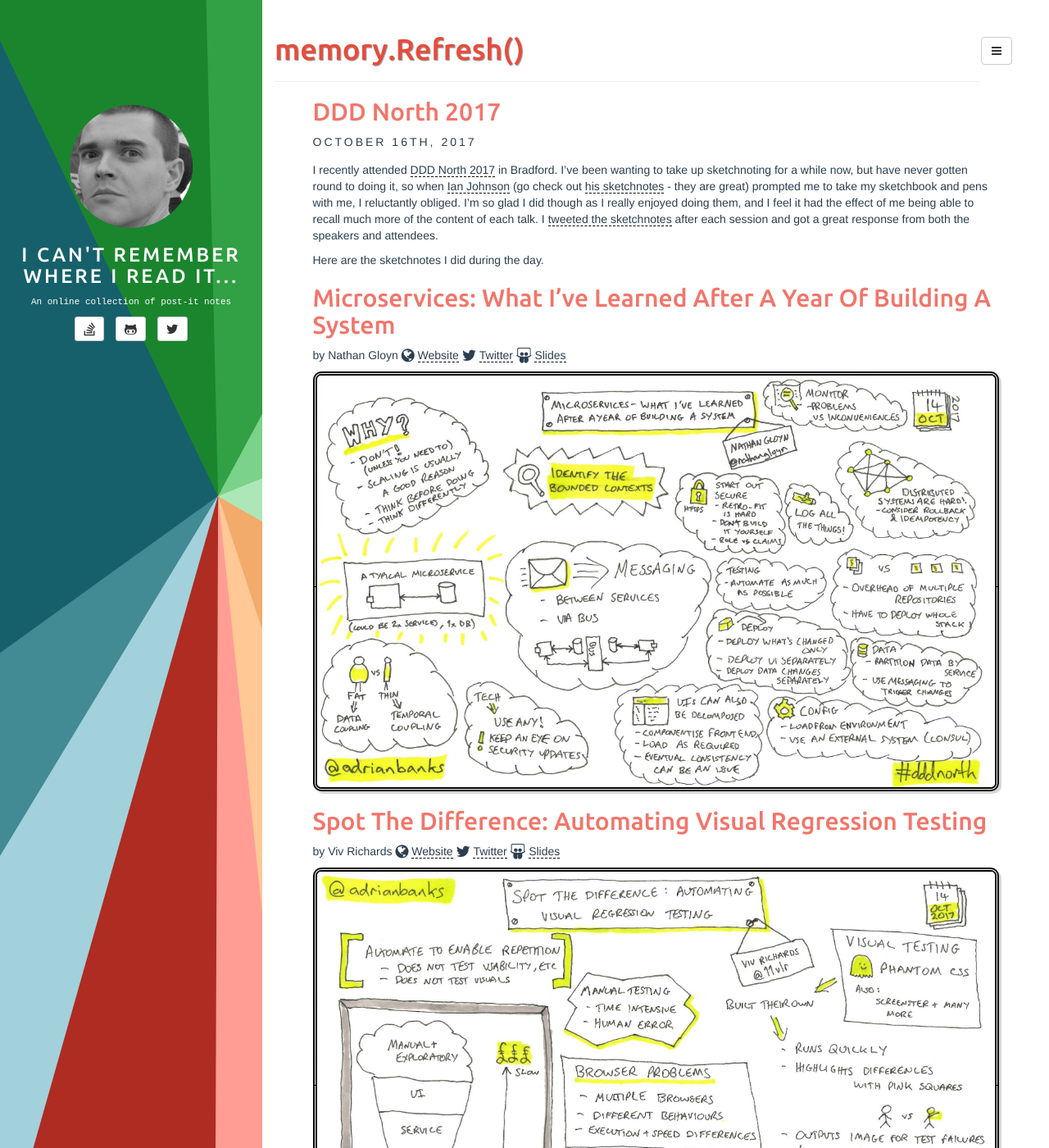
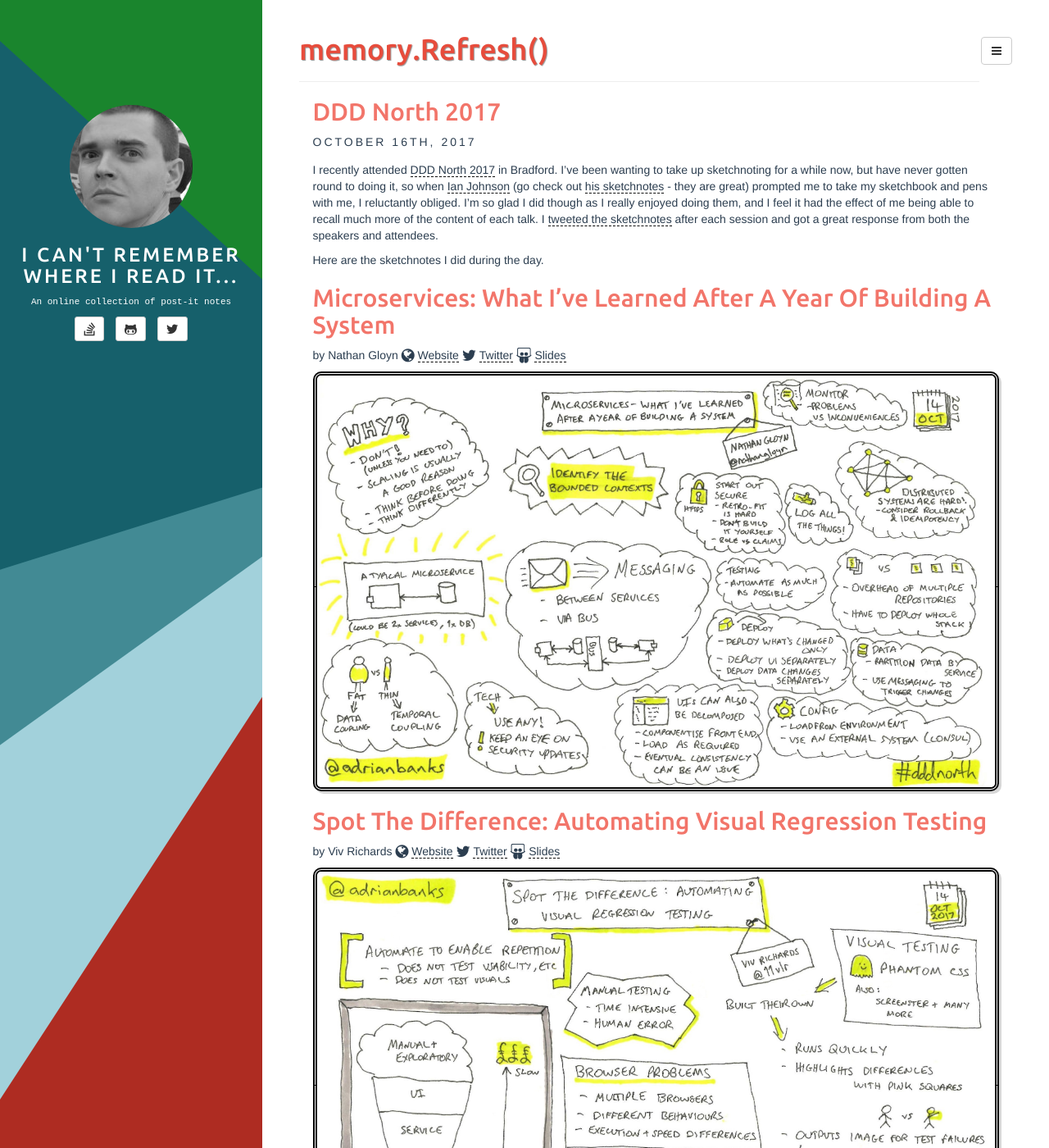
Before and after one commit to adrianbanks/adrianbanks.github.io, a Jekyll site: the page built from index.html, in a window 1280 px wide and 1400 px high. Shown: the whole window at 82% size. Built offline with Jekyll 4.4.1, drawn with Linux system fonts in a browser that asks for light colours; the list of posts is cut into pages by our own code.

```diff
--- a/assets/css/style.css
+++ b/assets/css/style.css
@@ -32,6 +32,10 @@ hr {
 
 article:last-of-type hr {
 	height: 0;
+}
+
+.page-header {
+    margin-left: 30px;
 }
 
 .sidebar {
```
Also changed, not shown: assets/media/images/background.png, assets/media/images/background.svg.
